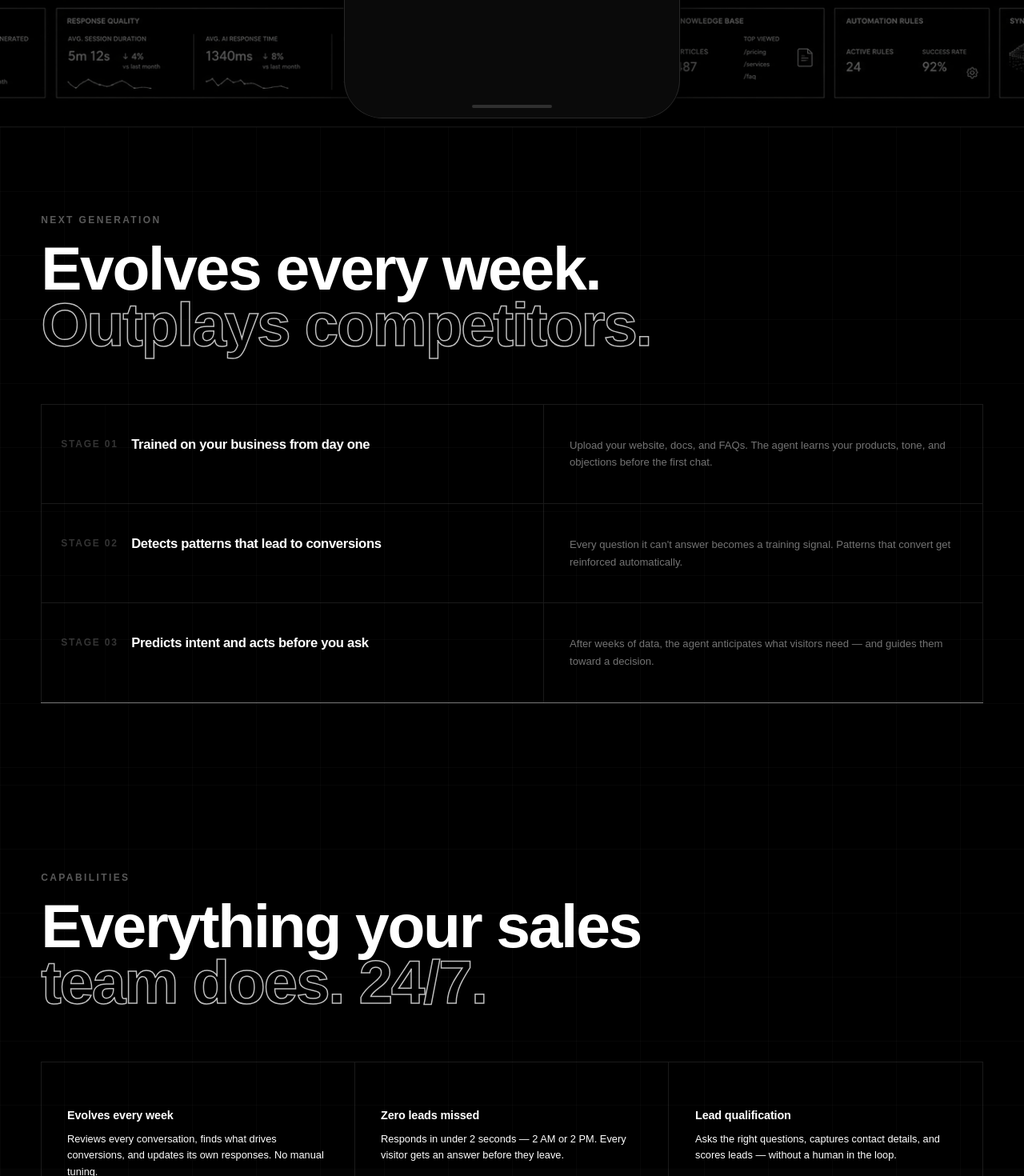
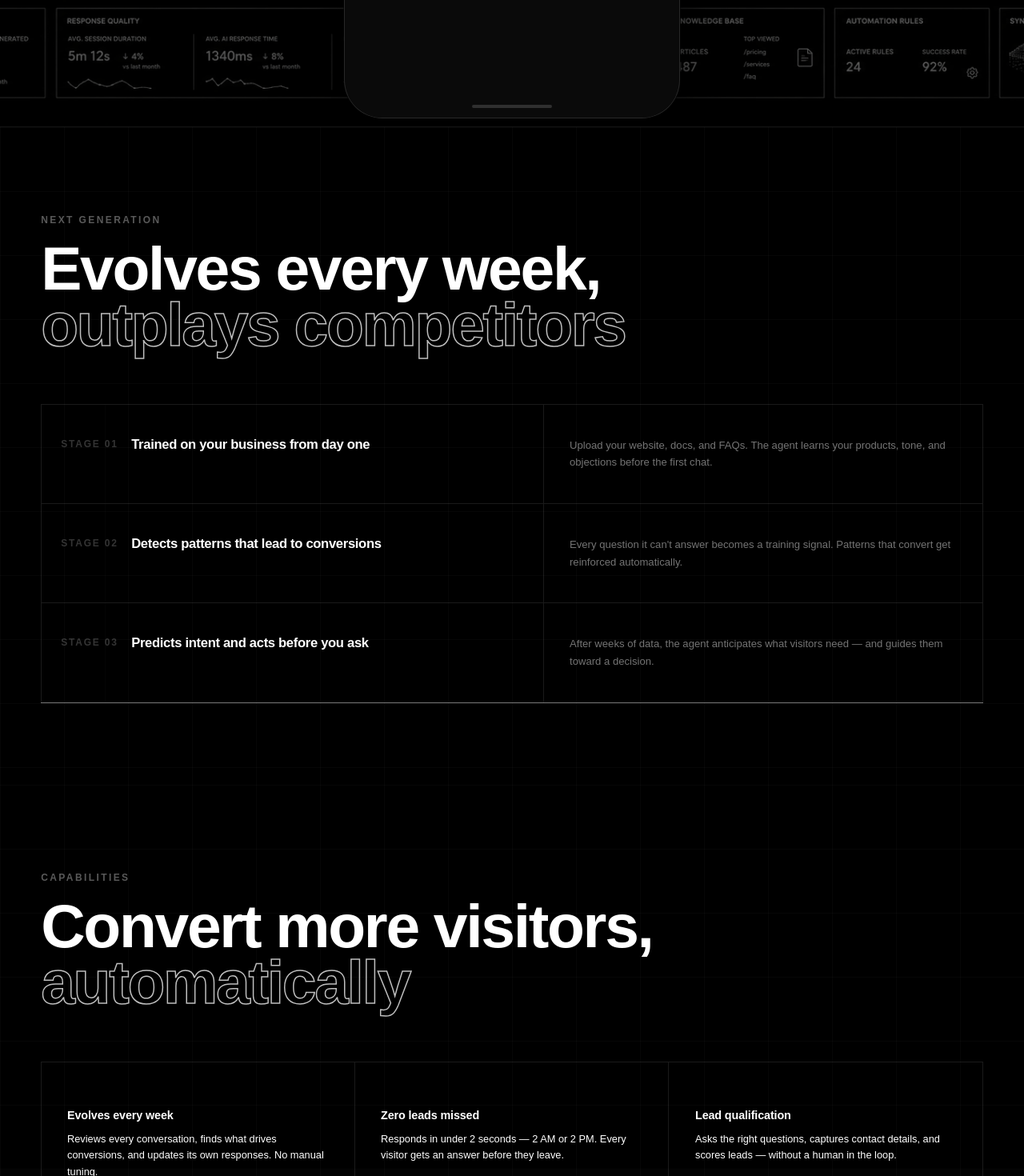
Before and after one commit to synabs/website, a React (Vite) app: page / in a window 1280 px wide. Shown: the part 2225-3695 px from the top of the page at 80% size. Built offline with nearby package versions, Linux system fonts and the light colour scheme; no server answers.

Commit message:
Update FeaturesResults.jsx

```diff
--- a/src/components/FeaturesResults.jsx
+++ b/src/components/FeaturesResults.jsx
@@ -219,8 +219,8 @@ export default function FeaturesResults() {
         <div className="fr-inner">
           <p className="fr-label">Next generation</p>
           <h2 className="fr-heading">
-            Evolves every week.<br />
-            <em>Outplays competitors.</em>
+            Evolves every week,<br />
+            <em>outplays competitors</em>
           </h2>
 
           <div className="fr-ng-stages" ref={ngRef}>
@@ -251,8 +251,8 @@ export default function FeaturesResults() {
         <div className="fr-inner">
           <p className="fr-label">Capabilities</p>
           <h2 className="fr-heading">
-            Everything your sales<br />
-            <em>team does. 24/7.</em>
+            Convert more visitors, <br />
+            <em>automatically</em>
           </h2>
 
           <div className="fr-feat-grid" ref={featRef}>
```
